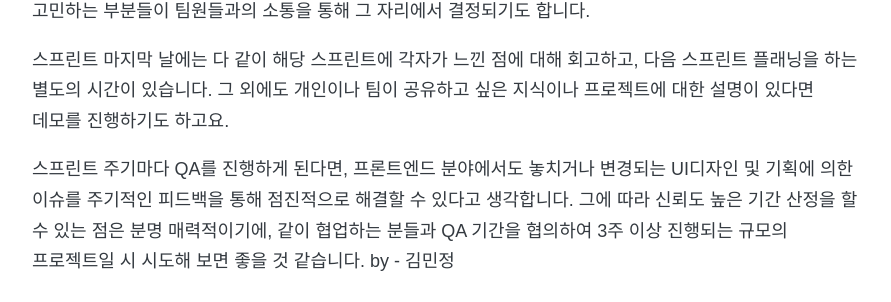
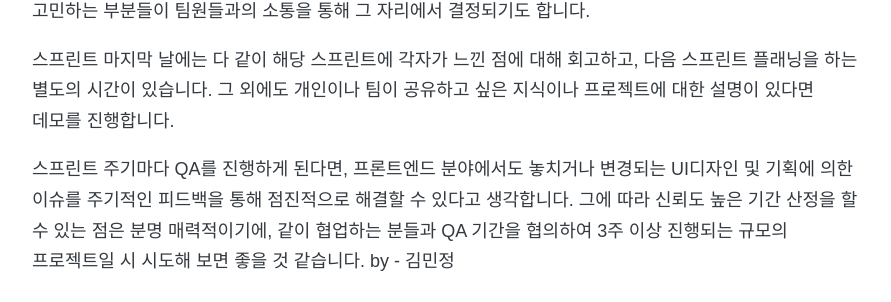
Before and after one commit to 8percent/8percent.github.io, a Jekyll site: the page built from _posts/2022-09-08-신입개발자의_인프콘2022_참가_후기.md, in a window 1280 px wide and 900 px high, scrolled down 3805 px. Shown: the part 210-512 px from the top of the window, without its empty margins (194-1085 px from the left). Built offline with Jekyll 4.4.1, drawn with Linux system fonts in a browser that asks for light colours; some web fonts are replaced.

Commit message:
CHG: 내용 수정

```diff
--- a/_posts/2022-09-08-신입개발자의_인프콘2022_참가_후기.md
+++ b/_posts/2022-09-08-신입개발자의_인프콘2022_참가_후기.md
@@ -50,7 +50,7 @@ QA를 스프린트 별로 실행을 하면서 이슈가 점진적으로 증가
 
 8퍼센트 플랫폼 그룹은 현재 2주 단위의 스프린트로 프로젝트를 진행하고 있습니다. monday.com라는 도구를 사용하여 각 팀마다의 로드맵(장기적인 목표 및 업무 카테고리)을 정의하고, 해당 로드맵에 해당하는 업무 아이템들을 산정하여 스프린트 동안 진행합니다. 데일리 스탠드업 미팅(stand-up meeting)에서는 이번 스프린트에 맡은 업무가 얼마나 진행되고 있고, 어떤 부분에서 어려움을 겪고 있는지 공유하고 있습니다. 고민하는 부분들이 팀원들과의 소통을 통해 그 자리에서 결정되기도 합니다.
 
-스프린트 마지막 날에는 다 같이 해당 스프린트에 각자가 느낀 점에 대해 회고하고, 다음 스프린트 플래닝을 하는 별도의 시간이 있습니다. 그 외에도 개인이나 팀이 공유하고 싶은 지식이나 프로젝트에 대한 설명이 있다면 데모를 진행하기도 하고요.
+스프린트 마지막 날에는 다 같이 해당 스프린트에 각자가 느낀 점에 대해 회고하고, 다음 스프린트 플래닝을 하는 별도의 시간이 있습니다. 그 외에도 개인이나 팀이 공유하고 싶은 지식이나 프로젝트에 대한 설명이 있다면 데모를 진행합니다.
 
 스프린트 주기마다 QA를 진행하게 된다면, 프론트엔드 분야에서도 놓치거나 변경되는 UI디자인 및 기획에 의한 이슈를 주기적인 피드백을 통해 점진적으로 해결할 수 있다고 생각합니다. 그에 따라 신뢰도 높은 기간 산정을 할 수 있는 점은 분명 매력적이기에, 같이 협업하는 분들과 QA 기간을 협의하여 3주 이상 진행되는 규모의 프로젝트일 시 시도해 보면 좋을 것 같습니다. by - 김민정
 
```
